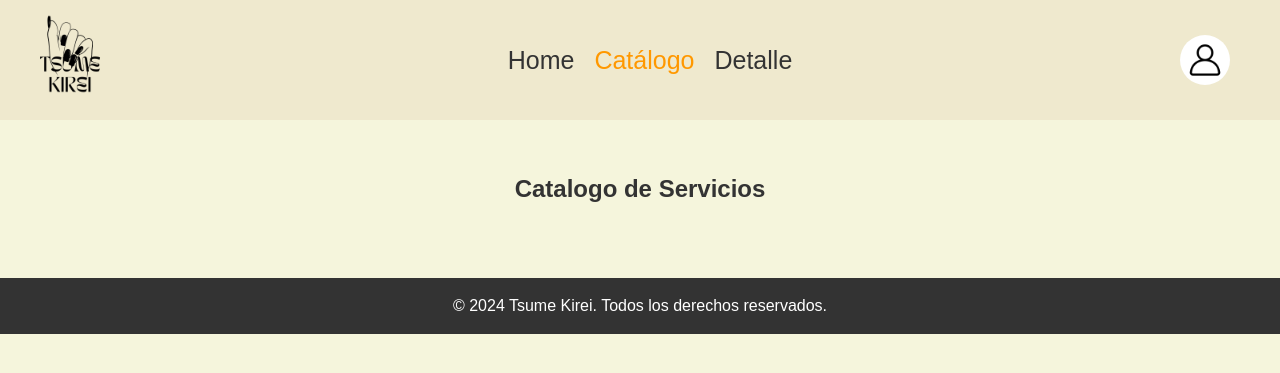
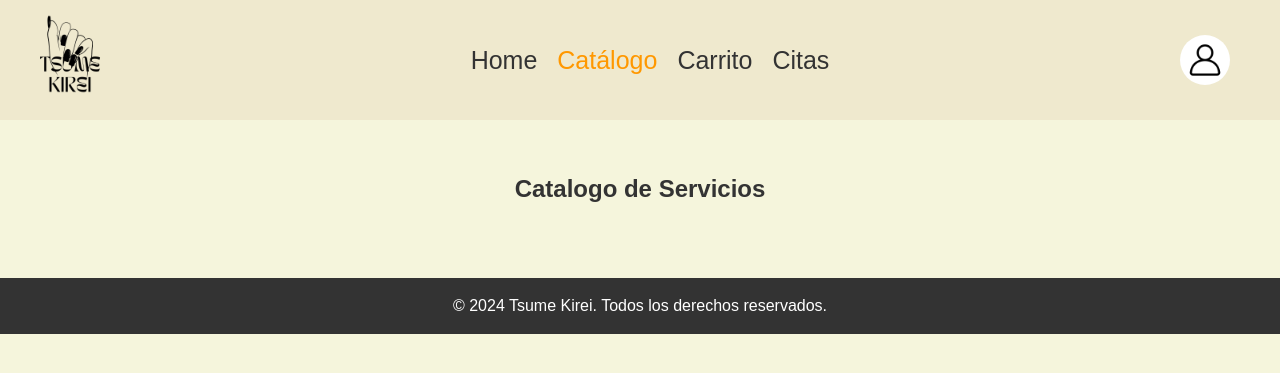
Before and after one commit to Laura-Macias/ingenieria-de-software-ii, a Flask app: page /catalog/ in a window 1280 px wide. Shown: the top 373 px of the page. Run offline with Flask 2, Linux system fonts and the light colour scheme; data that the repository does not hold is empty.

Commit message:
Se modifican los archivos para agregar la vista de consulta

```diff
--- a/src/api/__init__.py
+++ b/src/api/__init__.py
@@ -13,6 +13,8 @@ from .pay import pay_bp
 from .detalle import detalle_bp
 from .user import user_bp
 from config import Config
+from .consulta import consulta_bp
+
 
 def create_app():
     app = Flask(__name__, template_folder='../templates', static_folder='../static')
@@ -47,6 +49,8 @@ def create_app():
     app.register_blueprint(pay_bp)
     app.register_blueprint(detalle_bp)
     app.register_blueprint(user_bp)
+    app.register_blueprint(consulta_bp)
+
 
 
     return app
--- a/src/templates/catalog.html
+++ b/src/templates/catalog.html
@@ -16,7 +16,8 @@
                <li><a href="{{ url_for('home_index.home_index') }}">Home</a></li>
 
                <li><a href="#catalog" class="highlight">Catálogo</a></li>
-               <li><a href="{{ url_for('detalle.detalle_vacio') }}">Detalle</a></li>
+               <li><a href="{{ url_for('detalle.detalle_vacio') }}">Carrito</a></li>
+               <li><a href="{{ url_for('consulta.consulta_view') }}">Citas</a></li>
            </ul>
            <div class="profile-section">
             <img src="../static/img/client_image.jpg" alt="Imagen Cliente" class="client-image" onclick="toggleProfileMenu()">
```
